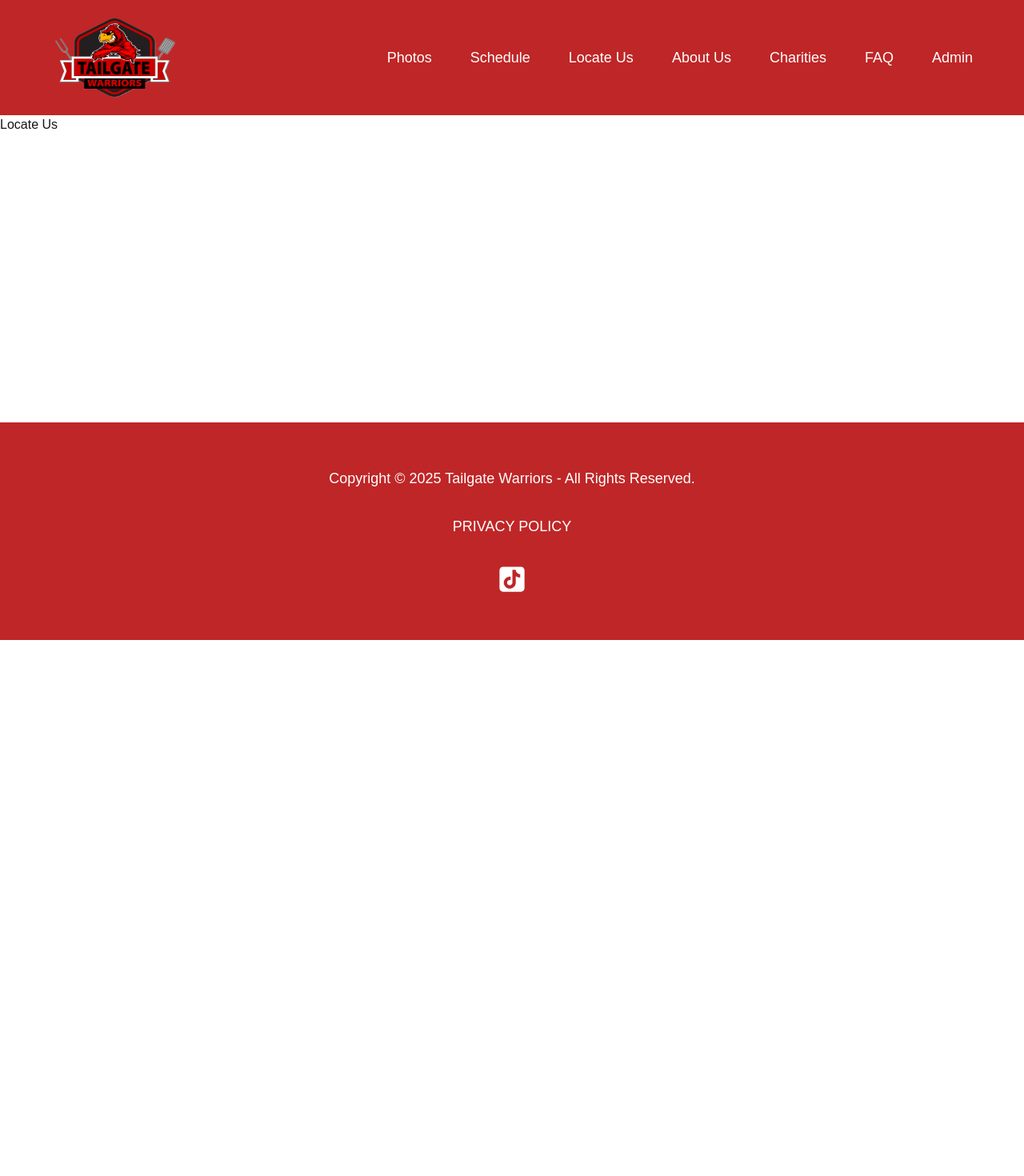
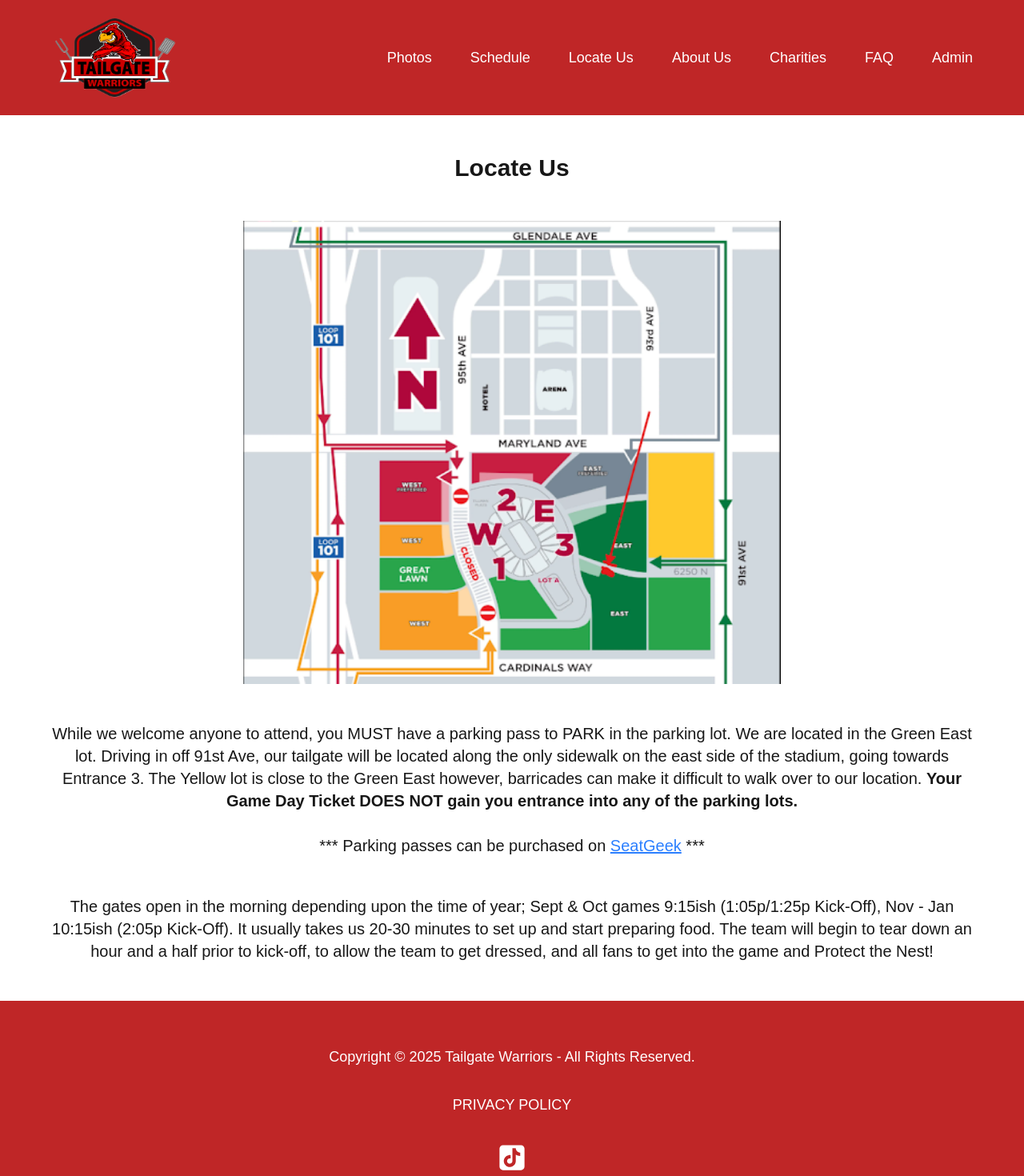
Before and after one commit to lukesauls66/TailgateWarriors, a Next.js app: page /locate-us in a window 1280 px wide. Shown: the top 1470 px of the page at 80% size. Before the commit the page ends 800 px from the top, so only its background shows below. Built offline with nearby package versions, Linux system fonts and the light colour scheme.

Commit message:
locate us page done

```diff
--- a/components/locateUsPage/locateUsPage.tsx
+++ b/components/locateUsPage/locateUsPage.tsx
@@ -1,3 +1,46 @@
 export default function LocateUsPage() {
-  return <h1>Locate Us</h1>;
+  return (
+    <main className="flex flex-col items-center justify-center min-h-screen p-4 md:p-8 lg:p-12 gap-4 md:gap-8 lg:gap-12">
+      <h1 className="text-xl md:text-2xl lg:text-3xl font-bold text-center">
+        Locate Us
+      </h1>
+      <div className="w-full max-w-6xl gap-4 md:gap-8 lg:gap-12 flex flex-col items-center">
+        <img
+          src="/locate-us.png"
+          alt="Location in parking lot"
+          className="w-full max-w-xl xl:max-w-2xl h-auto"
+        />
+        <p className="md:text-lg xl:text-xl text-center">
+          While we welcome anyone to attend, you MUST have a parking pass to
+          PARK in the parking lot. We are located in the Green East lot. Driving
+          in off 91st Ave, our tailgate will be located along the only sidewalk
+          on the east side of the stadium, going towards Entrance 3. The Yellow
+          lot is close to the Green East however, barricades can make it
+          difficult to walk over to our location.{" "}
+          <strong>
+            Your Game Day Ticket DOES NOT gain you entrance into any of the
+            parking lots.
+          </strong>{" "}
+          <br /> <br /> *** Parking passes can be purchased on{" "}
+          <a
+            href="https://seatgeek.com/arizona-cardinals-tickets"
+            target="_blank"
+            rel="noopener noreferrer"
+            className="text-blue-500 underline hover:text-blue-700"
+          >
+            SeatGeek
+          </a>{" "}
+          ***
+        </p>
+        <p className="md:text-lg xl:text-xl text-center">
+          The gates open in the morning depending upon the time of year; Sept &
+          Oct games 9:15ish (1:05p/1:25p Kick-Off), Nov - Jan 10:15ish (2:05p
+          Kick-Off). It usually takes us 20-30 minutes to set up and start
+          preparing food. The team will begin to tear down an hour and a half
+          prior to kick-off, to allow the team to get dressed, and all fans to
+          get into the game and Protect the Nest!{" "}
+        </p>
+      </div>
+    </main>
+  );
 }
```
Also changed, not shown: public/locate-us.png (added).
